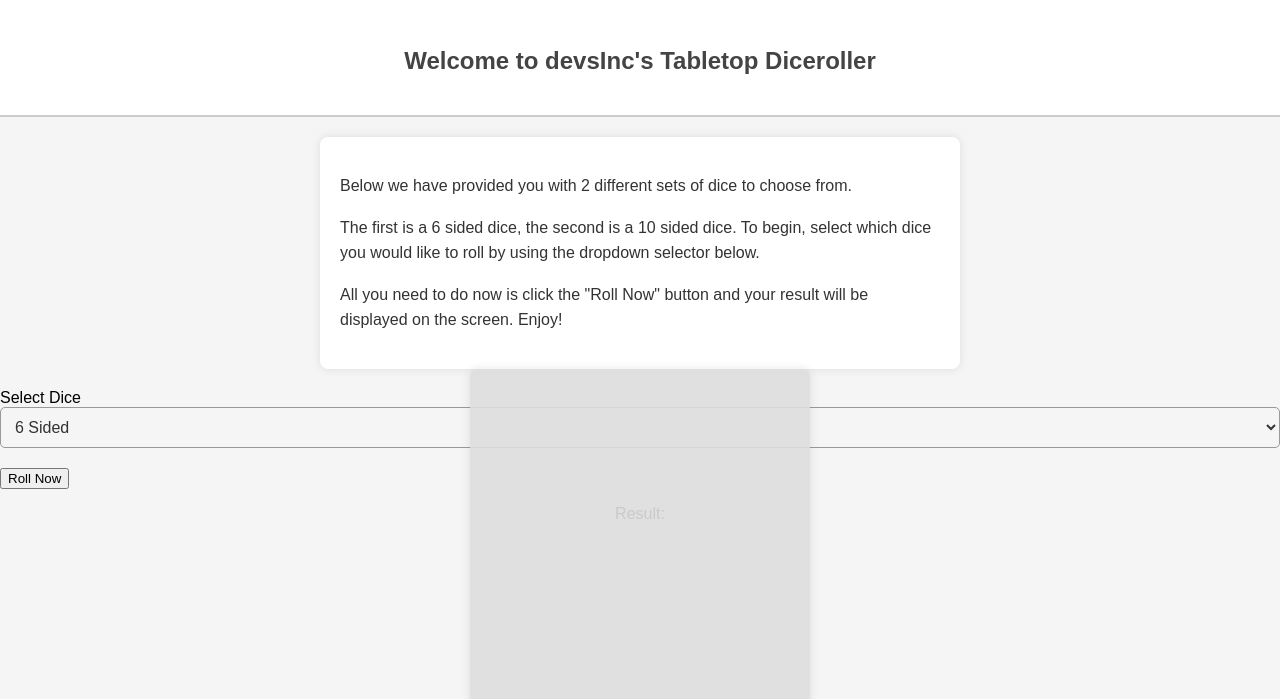
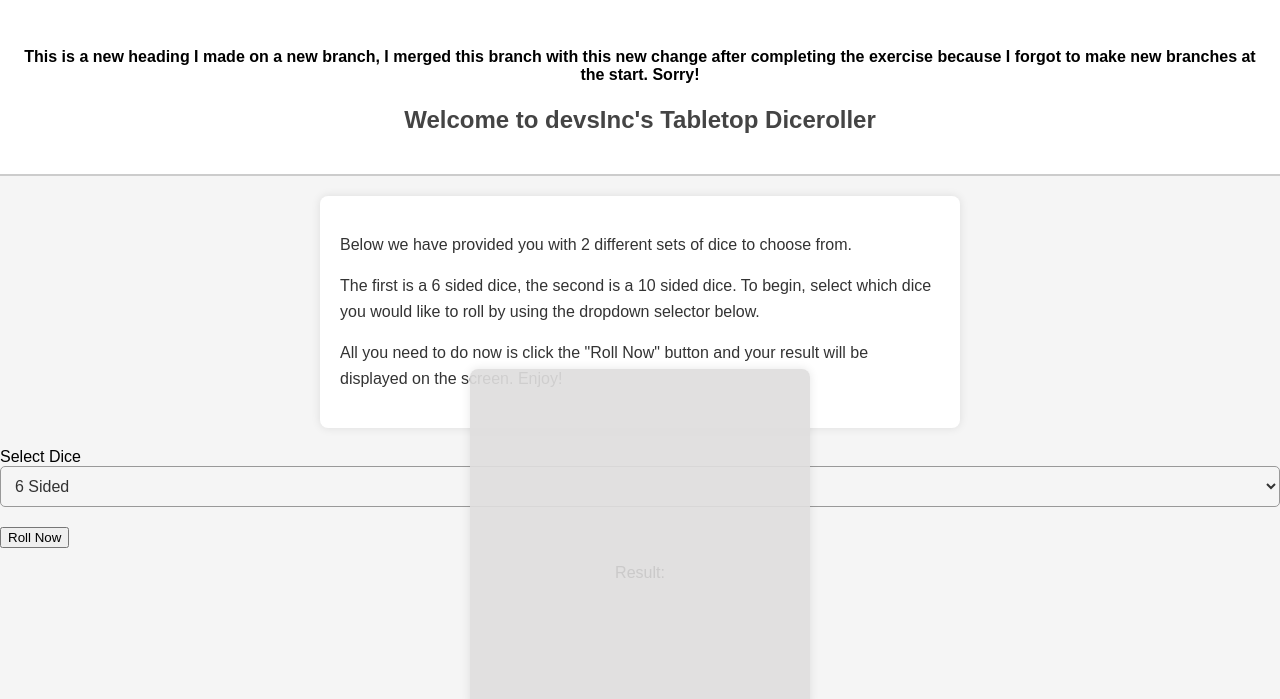
Before and after one commit to JarrodJackson2000/Module1, a plain HTML site: page exercise_8/exercise_8.html in a window 1280 px wide. Shown: the part 101-800 px from the top of the page. Drawn offline with Linux system fonts and the light colour scheme.

Commit message:
Changes made to new branch

```diff
--- a/exercise_8/exercise_8.html
+++ b/exercise_8/exercise_8.html
@@ -10,6 +10,11 @@
     <div class="titles">
       <h1 class="heading1">devsInc Diceroller</h1>
       <br />
+      <h4>
+        This is a new heading I made on a new branch, I merged this branch with
+        this new change after completing the exercise because I forgot to make
+        new branches at the start. Sorry!
+      </h4>
       <h2 class="heading2">Welcome to devsInc's Tabletop Diceroller</h2>
     </div>
     <div class="body1">
```
